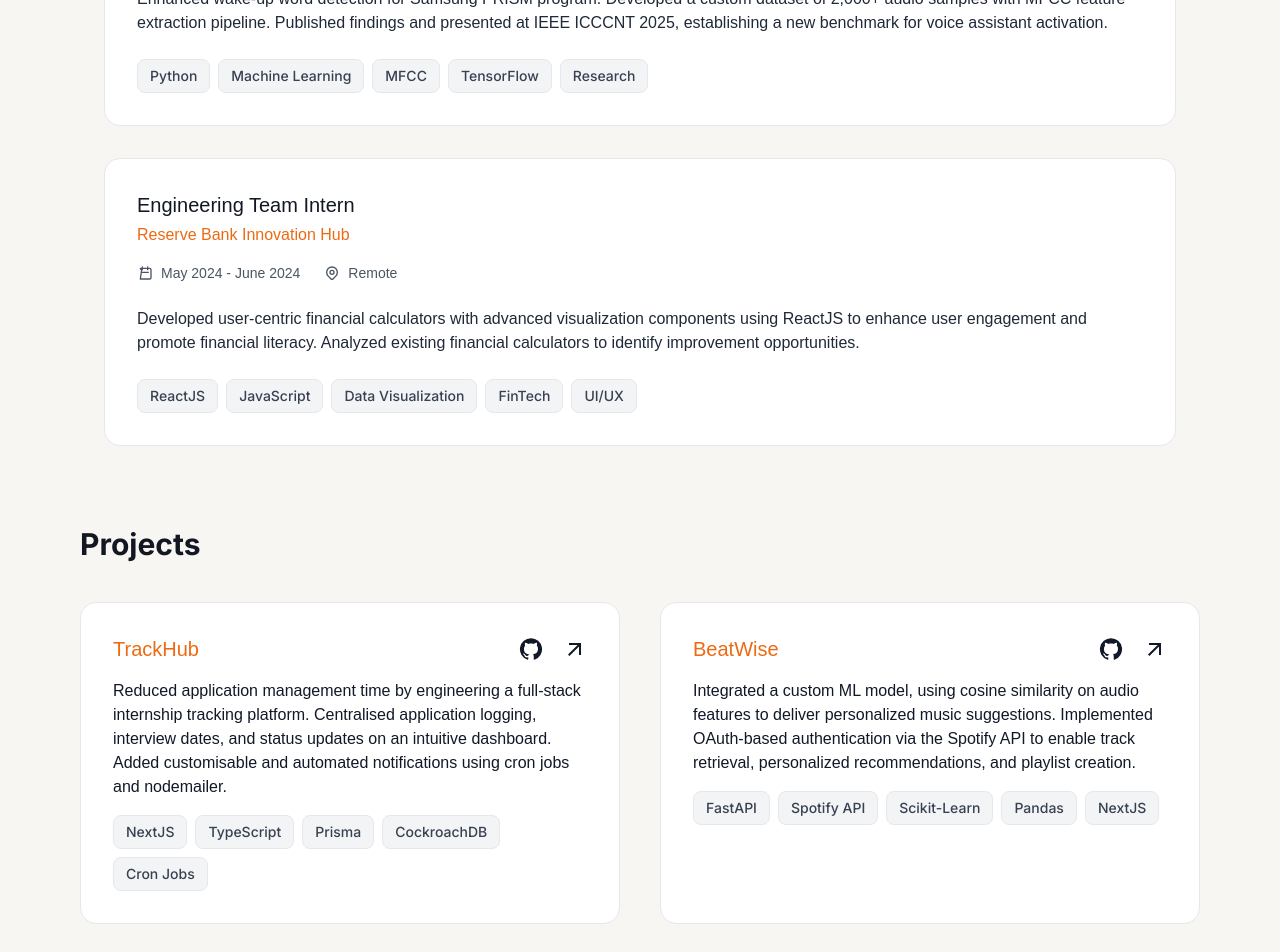
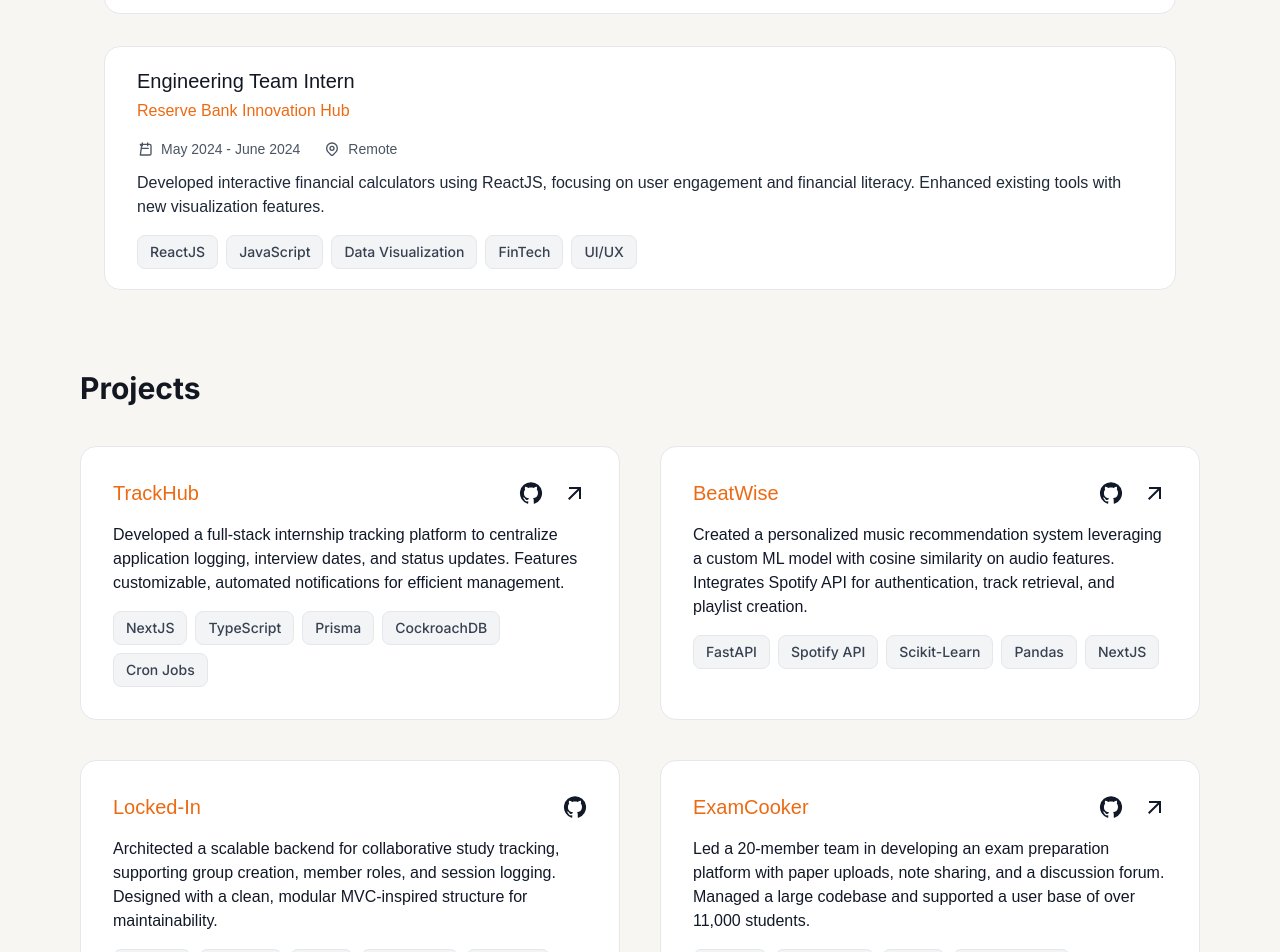
Before and after one commit to Nitesh-04/portfolio-website, a Next.js app: page / in a window 1280 px wide. Shown: the part 1460-2412 px from the top of the page. Built offline with nearby package versions, Linux system fonts and the light colour scheme; a web font is replaced by a local one.

Commit message:
chore: add changes

```diff
--- a/app/_components/About.tsx
+++ b/app/_components/About.tsx
@@ -16,7 +16,7 @@
                 <p className="text-slate-700 dark:text-muted-foreground text-xl md:text-3xl font-bold">Student / Web Developer</p>
             </div>
             <div className="order-3 mt-6 md:mt-10">
-                <p className={`text-gray-700 dark:text-gray-300 text-justify ${chivo.className}`}>I am a Pre-Final year student at VIT Vellore with a
+                <p className={`text-gray-700 dark:text-gray-300 text-justify ${chivo.className}`}>I am a Final year student at VIT Vellore with a
                     strong foundation in web development and a growing interest in AI/ML.
                     Equipped with valuable skills in fullstack development and driven by a desire
                     to create engaging user experiences combined with my hardworking spirit, I bring a
--- a/app/_components/Experience.tsx
+++ b/app/_components/Experience.tsx
@@ -17,7 +17,7 @@
           {experiences.map((exp) => (
             <div
               key={exp.id}
-              className="group relative bg-white dark:bg-background rounded-2xl p-6 md:p-8 border border-gray-200 dark:border-gray-700 hover:border-gray-300 dark:hover:border-gray-600 transition-all duration-300 hover:shadow-xl"
+              className="group relative bg-white dark:bg-background rounded-2xl p-6 md:px-8 md:py-5 border border-gray-200 dark:border-gray-700 hover:border-gray-300 dark:hover:border-gray-600 transition-all duration-300 hover:shadow-xl"
             >
 
               <div className="flex flex-col md:flex-row md:items-start md:justify-between gap-4 mb-4">
@@ -32,7 +32,7 @@
               </div>
 
 
-              <div className="flex flex-col sm:flex-row gap-2 md:gap-6 mb-6 text-sm text-gray-600 dark:text-gray-400">
+              <div className="flex flex-col sm:flex-row gap-2 md:gap-6 mb-3 text-sm text-gray-600 dark:text-gray-400">
                 <div className="flex items-center gap-2">
                   <svg className="w-4 h-4" fill="none" stroke="currentColor" viewBox="0 0 24 24">
                     <path strokeLinecap="round" strokeLinejoin="round" strokeWidth={2} d="M8 7V3m8 4V3m-9 8h10M5 21h14a2 2 0 002-2V7a2 2 0 00-2-2H5a2 2 0 002 2z" />
@@ -50,7 +50,7 @@
               </div>
 
 
-              <p className={`text-sm md:text-base text-gray-800 dark:text-gray-300 leading-relaxed mb-6 ${chivo.className}`}>
+              <p className={`text-sm md:text-base text-gray-800 dark:text-gray-300 leading-relaxed mb-4 ${chivo.className}`}>
                 {exp.description}
               </p>
 
@@ -78,33 +78,30 @@
 
 const experiences = [
   {
-    id: 1,
-    role: "Software Engineer Intern",
-    company: "PayU Payments Private Limited",
-    duration: "May 2025 - July 2025",
-    location: "Gurugram, Haryana • On-site",
-    description:
-      "Worked in the Payments Platform team, focusing on a custom internal job scheduler for cron-like workflows. Migrated 6 Spring Boot microservices from EC2 to AWS EKS using Docker and ECR, improving scalability. Reduced post-release bugs through integration and UAT testing in staging environments.",
-    tech: ["Spring Boot", "AWS EKS", "Docker", "GitLab", "AWS ECR", "Jira"],
+    "id": 1,
+    "role": "Software Engineer Intern",
+    "company": "PayU Payments Private Limited",
+    "duration": "May 2025 - July 2025",
+    "location": "Gurugram, Haryana • On-site",
+    "description": "Contributed to the Payments Platform team, optimizing infrastructure and improving system stability. Involved in migration of services to kubernetes and testing for enhanced reliability.",
+    "tech": ["Docker", "Spring Boot", "Kubernetes", "AWS", "GitLab", "Jira", "Confluence"]
   },
   {
-    id: 2,
-    role: "PRISM R&D Intern",
-    company: "Samsung Research Institute Bangalore",
-    duration: "October 2024 - April 2025",
-    location: "Remote",
-    description:
-      "Enhanced wake-up word detection for Samsung PRISM program. Developed a custom dataset of 2,000+ audio samples with MFCC feature extraction pipeline. Published findings and presented at IEEE ICCCNT 2025, establishing a new benchmark for voice assistant activation.",
-    tech: ["Python", "Machine Learning", "MFCC", "TensorFlow", "Research"],
+    "id": 2,
+    "role": "PRISM R&D Intern",
+    "company": "Samsung Research Institute Bangalore",
+    "duration": "October 2024 - April 2025",
+    "location": "Remote",
+    "description": "Conducted research on voice assistant activation, developing a novel dataset and feature extraction pipeline. Presented findings, establishing a new benchmark.",
+    "tech": ["Python", "Datasets", "MFCC", "TensorFlow", "Research"]
   },
   {
-    id: 3,
-    role: "Engineering Team Intern",
-    company: "Reserve Bank Innovation Hub",
-    duration: "May 2024 - June 2024",
-    location: "Remote",
-    description:
-      "Developed user-centric financial calculators with advanced visualization components using ReactJS to enhance user engagement and promote financial literacy. Analyzed existing financial calculators to identify improvement opportunities.",
-    tech: ["ReactJS", "JavaScript", "Data Visualization", "FinTech", "UI/UX"],
-  },
+    "id": 3,
+    "role": "Engineering Team Intern",
+    "company": "Reserve Bank Innovation Hub",
+    "duration": "May 2024 - June 2024",
+    "location": "Remote",
+    "description": "Developed interactive financial calculators using ReactJS, focusing on user engagement and financial literacy. Enhanced existing tools with new visualization features.",
+    "tech": ["ReactJS", "JavaScript", "Data Visualization", "FinTech", "UI/UX"]
+  }
 ];
--- a/app/_components/Projects.tsx
+++ b/app/_components/Projects.tsx
@@ -71,38 +71,34 @@
 
 const projects = [
   {
-    id: 1,
-    Name: "TrackHub",
-    Description:
-      " Reduced application management time by engineering a full-stack internship tracking platform. Centralised application logging, interview dates, and status updates on an intuitive dashboard. Added customisable and automated notifications using cron jobs and nodemailer. ",
-    Tech: ["NextJS", "TypeScript", "Prisma", "CockroachDB", "Cron Jobs"],
-    Link: "https://github.com/Nitesh-04/track-hub",
-    RedirectLink: "https://trackhub.niteshkakkar.tech/",
+    "id": 1,
+    "Name": "TrackHub",
+    "Description": "Developed a full-stack internship tracking platform to centralize application logging, interview dates, and status updates. Features customizable, automated notifications for efficient management.",
+    "Tech": ["NextJS", "TypeScript", "Prisma", "CockroachDB", "Cron Jobs"],
+    "Link": "https://github.com/Nitesh-04/track-hub",
+    "RedirectLink": "https://trackhub.niteshkakkar.tech/"
   },
   {
-    id: 2,
-    Name: "BeatWise",
-    Description:
-      "Integrated a custom ML model, using cosine similarity on audio features to deliver personalized music suggestions. Implemented OAuth-based authentication via the Spotify API to enable track retrieval, personalized recommendations, and playlist creation.",
-    Tech: ["FastAPI", "Spotify API", "Scikit-Learn", "Pandas", "NextJS"],
-    Link: "https://github.com/Nitesh-04/BeatWise",
-    RedirectLink: "https://beat-wise.vercel.app/",
+    "id": 2,
+    "Name": "BeatWise",
+    "Description": "Created a personalized music recommendation system leveraging a custom ML model with cosine similarity on audio features. Integrates Spotify API for authentication, track retrieval, and playlist creation.",
+    "Tech": ["FastAPI", "Spotify API", "Scikit-Learn", "Pandas", "NextJS"],
+    "Link": "https://github.com/Nitesh-04/BeatWise",
+    "RedirectLink": "https://beat-wise.vercel.app/"
   },
   {
-    id: 3,
-    Name: "Locked-In",
-    Description:
-      "Architected a scalable backend for collaborative study tracking, enabling group creation, member roles, and study session logging. Designed a clean, maintainable MVC-inspired backend structure with modular routing, middleware, and database logic.",
-    Tech: ["GoLang", "Go Fiber", "Gorm", "Postgresql", "Postman"],
-    Link: "https://github.com/Nitesh-04/locked-in",
+    "id": 3,
+    "Name": "Locked-In",
+    "Description": "Architected a scalable backend for collaborative study tracking, supporting group creation, member roles, and session logging. Designed with a clean, modular MVC-inspired structure for maintainability.",
+    "Tech": ["GoLang", "Go Fiber", "Gorm", "Postgresql", "Postman"],
+    "Link": "https://github.com/Nitesh-04/locked-in"
   },
   {
-    id: 4,
-    Name: "ExamCooker",
-    Description:
-      "Led a team of 20 developing ExamCooker, an exam preparation platform featuring paper uploads, note sharing, and discussion forum. Reviewed and merged pull requests and maintained a 5,500-line codebase that supports a user base of 11000+ students.",
-    Tech: [ "NextJS","TypeScript", "Redis", "Google Cloud"],
-    Link: "https://github.com/ACM-VIT/ExamCooker-2024",
-    RedirectLink: "https://examcooker.acmvit.com/",
-  },
+    "id": 4,
+    "Name": "ExamCooker",
+    "Description": "Led a 20-member team in developing an exam preparation platform with paper uploads, note sharing, and a discussion forum. Managed a large codebase and supported a user base of over 11,000 students.",
+    "Tech": ["NextJS", "TypeScript", "Redis", "Google Cloud"],
+    "Link": "https://github.com/ACM-VIT/ExamCooker-2024",
+    "RedirectLink": "https://examcooker.acmvit.com/"
+  }
 ];
--- a/app/page.tsx
+++ b/app/page.tsx
@@ -46,7 +46,6 @@
           <Skills/>
           <Experience/>
           <Projects/>
-          <GithubActivity/>
           <Connect/>
       </div>
     );
```
Also changed, not shown: app/_components/Skills.tsx (+30 -30 lines).
